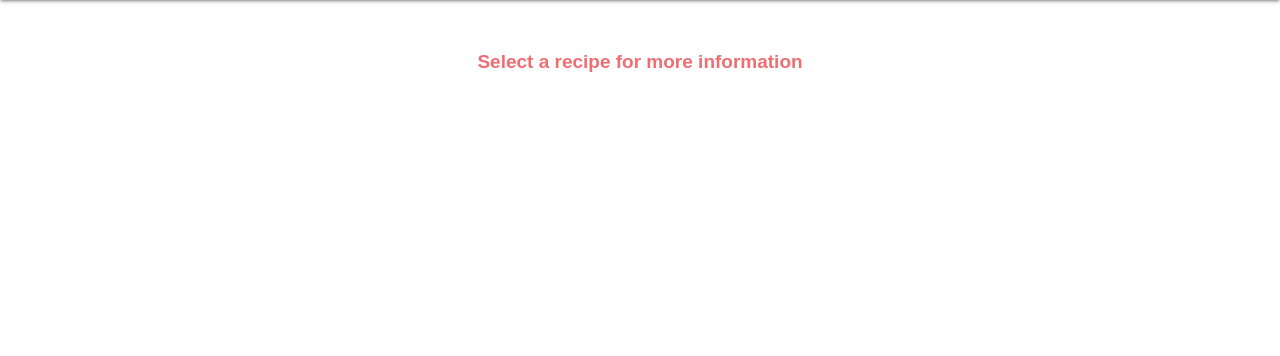
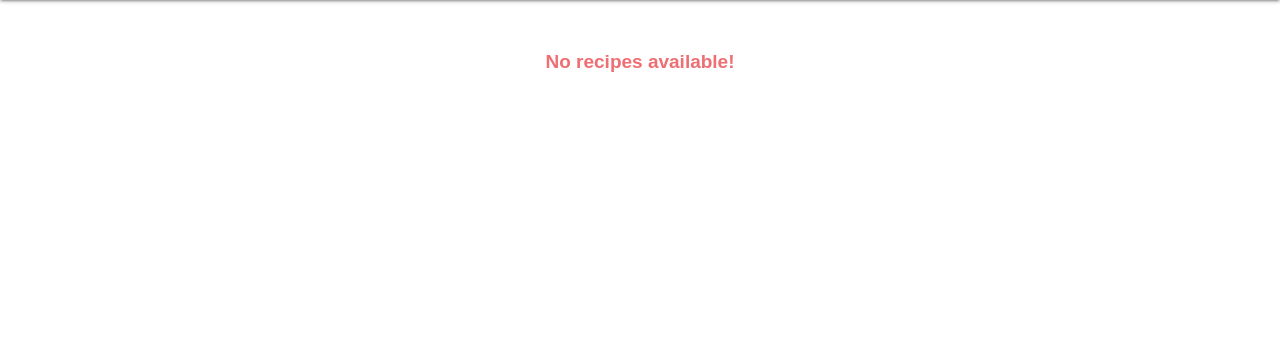
Before and after one commit to njdavies/milestone-project-three, a Flask app: a page that uses templates/selectedrecipes.html in a window 1280 px wide. Shown: the part 64-420 px from the top of the page. Run offline with Flask 2, Linux system fonts and the light colour scheme; data that the repository does not hold is empty; some libraries are stand-ins or nearby versions.

Commit message:
Updated selectedrecipes.html to display correct html if no recipes found

```diff
--- a/templates/selectedrecipes.html
+++ b/templates/selectedrecipes.html
@@ -1,12 +1,12 @@
 {% extends 'base.html' %} {% block content %}
 
-<!-- If there are no recipes under the selected collection the following html is displayed -->
-{% if recipes == 0 %}
+{% if not recipes %}
+<!-- If there are no recipes under the selected collection/filter the following html is displayed -->
 <div class="row collections-header">
     <h1>No recipes available!</h1>
 </div>
 {% else %}
-<!-- If there are recipes under the selected collection then the following html is displayed -->
+<!-- If there are recipes under the selected collection/filter then the following html is displayed -->
 <div class="row collections-header">
     <h1>Select a recipe for more information</h1>
 </div>
```
